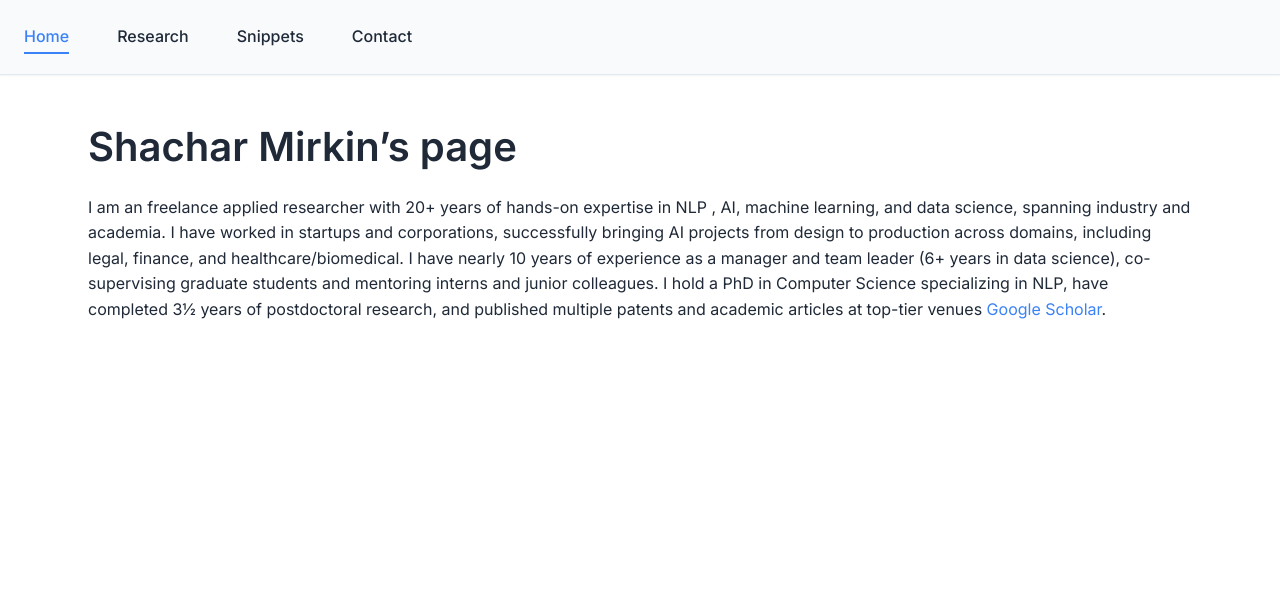
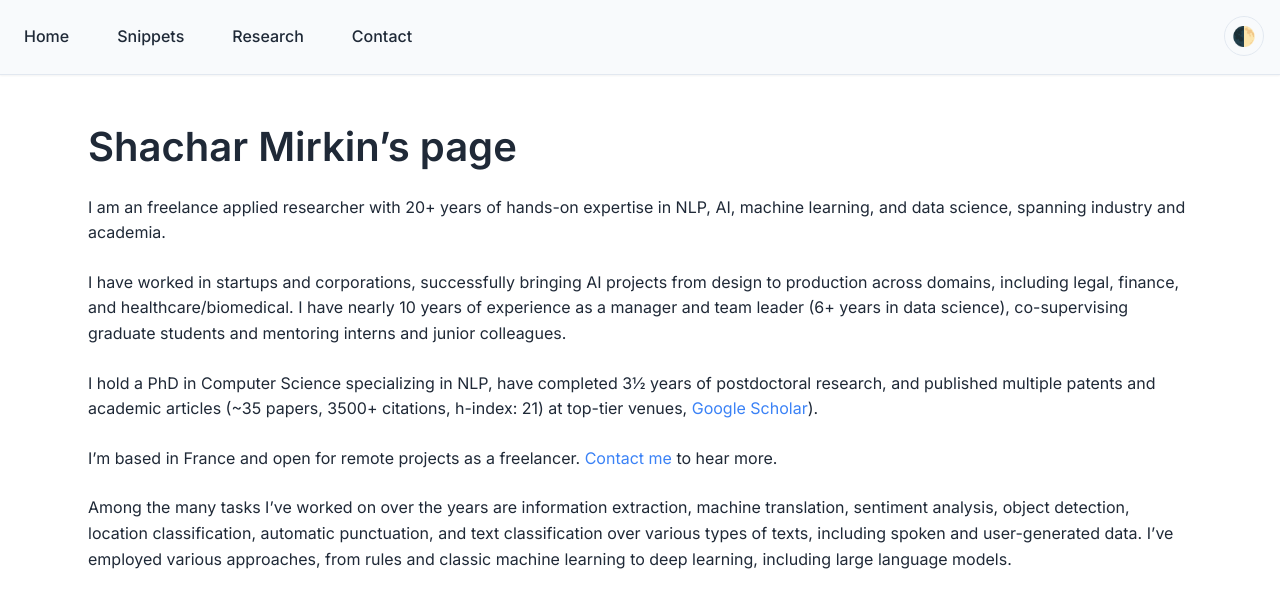
Before and after one commit to shacharmirkin/shacharmirkin.github.io, a Jekyll site: the page built from index.md, in a window 1280 px wide. Shown: the top 608 px of the page. Built offline with Jekyll 4.4.1, drawn with Linux system fonts in a browser that asks for light colours.

Commit message:
Add dark mode

```diff
--- a/_layouts/default.html
+++ b/_layouts/default.html
@@ -9,7 +9,7 @@
     <link href="https://fonts.googleapis.com/css2?family=Inter:wght@400;500;600;700&display=swap" rel="stylesheet">
     <style>
         :root {
-            /* Color palette */
+            /* Light mode (default) */
             --primary-color: #3b82f6;
             --primary-hover: #2563eb;
             --secondary-color: #10b981;
@@ -43,6 +43,20 @@
             --transition-fast: 0.2s ease;
             --transition-normal: 0.3s ease;
             --transition-slow: 0.5s ease;
+        }
+
+        [data-theme="dark"] {
+            --primary-color: #60a5fa;
+            --primary-hover: #3b82f6;
+            --secondary-color: #34d399;
+            --text-color: #f3f4f6;
+            --text-light: #9ca3af;
+            --background-color: #111827;
+            --nav-bg: #1f2937;
+            --nav-hover: #374151;
+            --nav-border: #374151;
+            --link-color: #60a5fa;
+            --link-hover: #3b82f6;
         }
 
         * {
@@ -171,6 +185,30 @@
             box-shadow: var(--shadow-lg);
         }
 
+        /* Theme toggle */
+        .theme-toggle {
+            position: fixed;
+            top: 1rem;
+            right: 1rem;
+            background: var(--nav-bg);
+            border: 1px solid var(--nav-border);
+            border-radius: 50%;
+            width: 2.5rem;
+            height: 2.5rem;
+            display: flex;
+            align-items: center;
+            justify-content: center;
+            cursor: pointer;
+            font-size: 1.2rem;
+            transition: all 0.3s ease;
+            z-index: 1000;
+        }
+
+        .theme-toggle:hover {
+            background: var(--nav-hover);
+            transform: scale(1.1);
+        }
+
         @media (max-width: 768px) {
             .nav-tabs {
                 flex-direction: column;
@@ -187,17 +225,39 @@
     </style>
 </head>
 <body>
-    <nav>
+    <button class="theme-toggle" title="Toggle dark mode">🌓</button>
+
+    <nav class="site-nav">
         <ul class="nav-tabs">
-            <li class="{% if page.url == '/' %}active{% endif %}"><a href="/">Home</a></li>
-            <li class="{% if page.url == '/research' %}active{% endif %}"><a href="/research">Research</a></li>
-            <li class="{% if page.url == '/snippets' %}active{% endif %}"><a href="/snippets">Snippets</a></li>
-            <li class="{% if page.url == '/contact' %}active{% endif %}"><a href="/contact">Contact</a></li>
+            <li><a href="{{ '/' | relative_url }}" class="nav-tab">Home</a></li>
+            <li><a href="{{ '/snippets' | relative_url }}" class="nav-tab">Snippets</a></li>
+            <li><a href="{{ '/research' | relative_url }}" class="nav-tab">Research</a></li>
+            <li><a href="{{ '/contact' | relative_url }}" class="nav-tab">Contact</a></li>
         </ul>
     </nav>
 
     <div class="content">
         {{ content }}
     </div>
+
+    <script>
+        // Dark mode toggle
+        const themeToggle = document.querySelector('.theme-toggle');
+
+        themeToggle.addEventListener('click', () => {
+            const currentTheme = document.documentElement.getAttribute('data-theme');
+            const newTheme = currentTheme === 'dark' ? 'light' : 'dark';
+            document.documentElement.setAttribute('data-theme', newTheme);
+            localStorage.setItem('theme', newTheme);
+        });
+
+        // Check for saved theme preference
+        const savedTheme = localStorage.getItem('theme');
+        if (savedTheme) {
+            document.documentElement.setAttribute('data-theme', savedTheme);
+        } else if (window.matchMedia('(prefers-color-scheme: dark)').matches) {
+            document.documentElement.setAttribute('data-theme', 'dark');
+        }
+    </script>
 </body>
 </html>
--- a/index.md
+++ b/index.md
@@ -5,12 +5,15 @@
 
 # Shachar Mirkin's page
 
-I am an freelance applied researcher with 20+ years of hands-on expertise in NLP , AI,
-machine learning, and data science, spanning industry and academia. I have worked in
-startups and corporations, successfully bringing AI projects from design to production
-across domains, including legal, finance, and healthcare/biomedical. I have nearly 10
+I am an freelance applied researcher with 20+ years of hands-on expertise in NLP, AI,
+machine learning, and data science, spanning industry and academia.
+
+I have worked in startups and corporations, successfully bringing AI projects from design to production across domains, including legal, finance, and healthcare/biomedical. I have nearly 10
 years of experience as a manager and team leader (6+ years in data science),
-co-supervising graduate students and mentoring interns and junior colleagues. I hold a
-PhD in Computer Science specializing in NLP, have completed 3½ years of postdoctoral
-research, and published multiple patents and academic articles at top-tier venues
-[Google Scholar](https://scholar.google.com/citations?user=xsEZbOkAAAAJ&hl=en).
+co-supervising graduate students and mentoring interns and junior colleagues.
+
+I hold a PhD in Computer Science specializing in NLP, have completed 3½ years of postdoctoral research, and published multiple patents and academic articles (~35 papers, 3500+ citations, h-index: 21) at top-tier venues, [Google Scholar](https://scholar.google.com/citations?user=xsEZbOkAAAAJ&hl=en)).
+
+I'm based in France and open for remote projects as a freelancer. <a href="contact.html">Contact me</a> to hear more.
+
+Among the many tasks I've worked on over the years are information extraction, machine translation, sentiment analysis, object detection, location classification, automatic punctuation, and text classification over various types of texts, including spoken and user-generated data. I've employed various approaches, from rules and classic machine learning to deep learning, including large language models.
```
Also changed, not shown: contact.md (+12 -1 lines), research.md (+4 -2 lines), snippets.md (+6 -6 lines).
